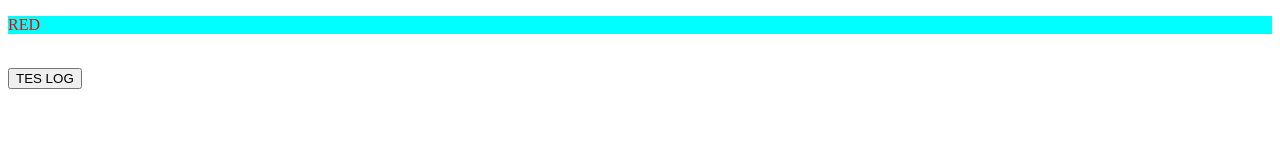
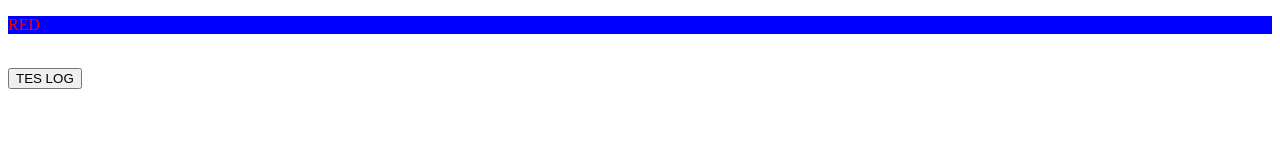
Before and after one commit to stealthrusuh/tes_github, a plain HTML site: page index.html in a window 1280 px wide. Drawn offline with Linux system fonts and the light colour scheme.

Commit message:
push js css

```diff
--- a/css/style.css
+++ b/css/style.css
@@ -1,4 +1,4 @@
 .coba{
-    background-color: aqua;
+    background-color: blue;
     color: red;
 }
--- a/js/myscript.js
+++ b/js/myscript.js
@@ -1,3 +1,4 @@
 function teslog() {
-    console.log("TES LOG");
+    console.log("EDITED TES LOG");
+
 }
```
